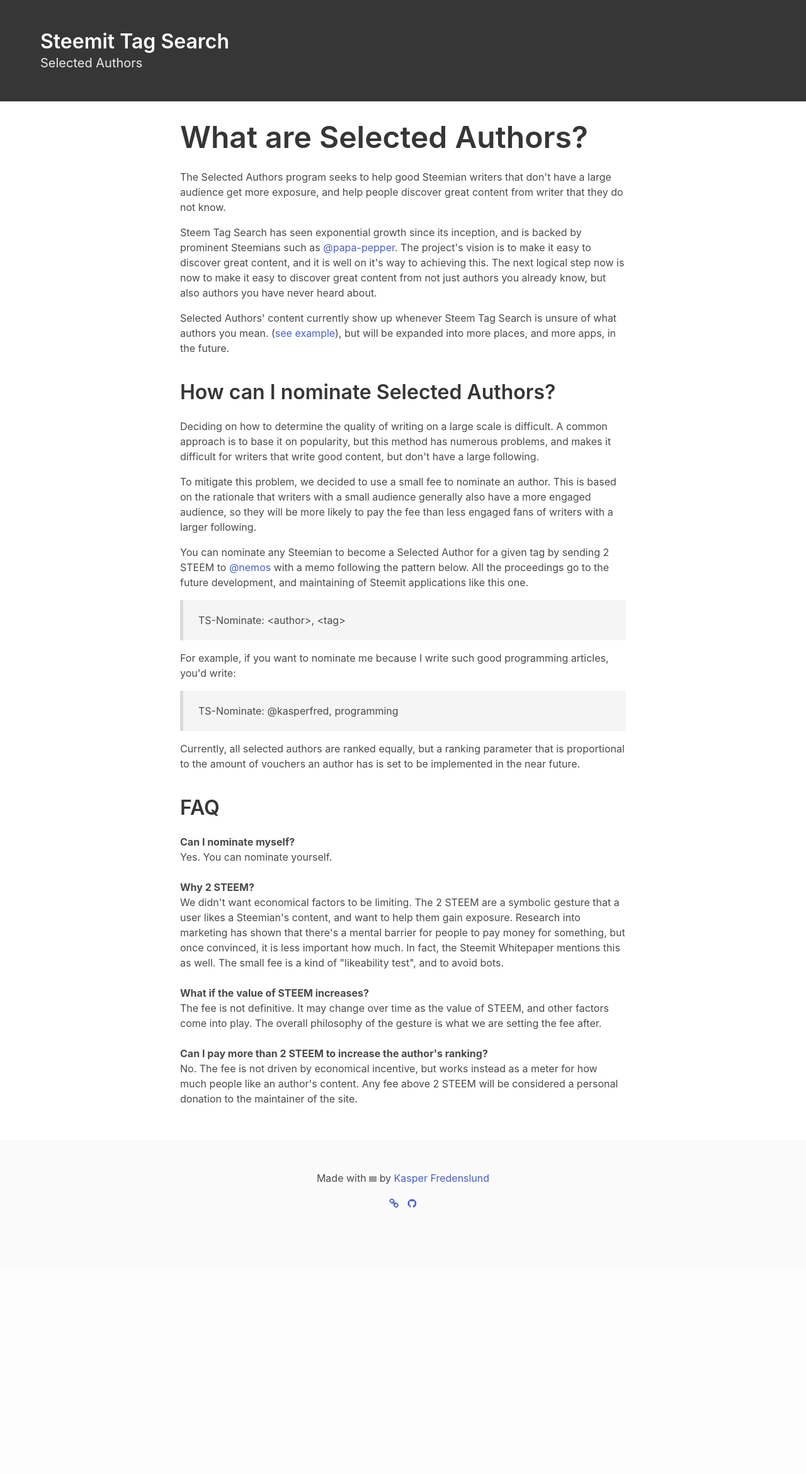
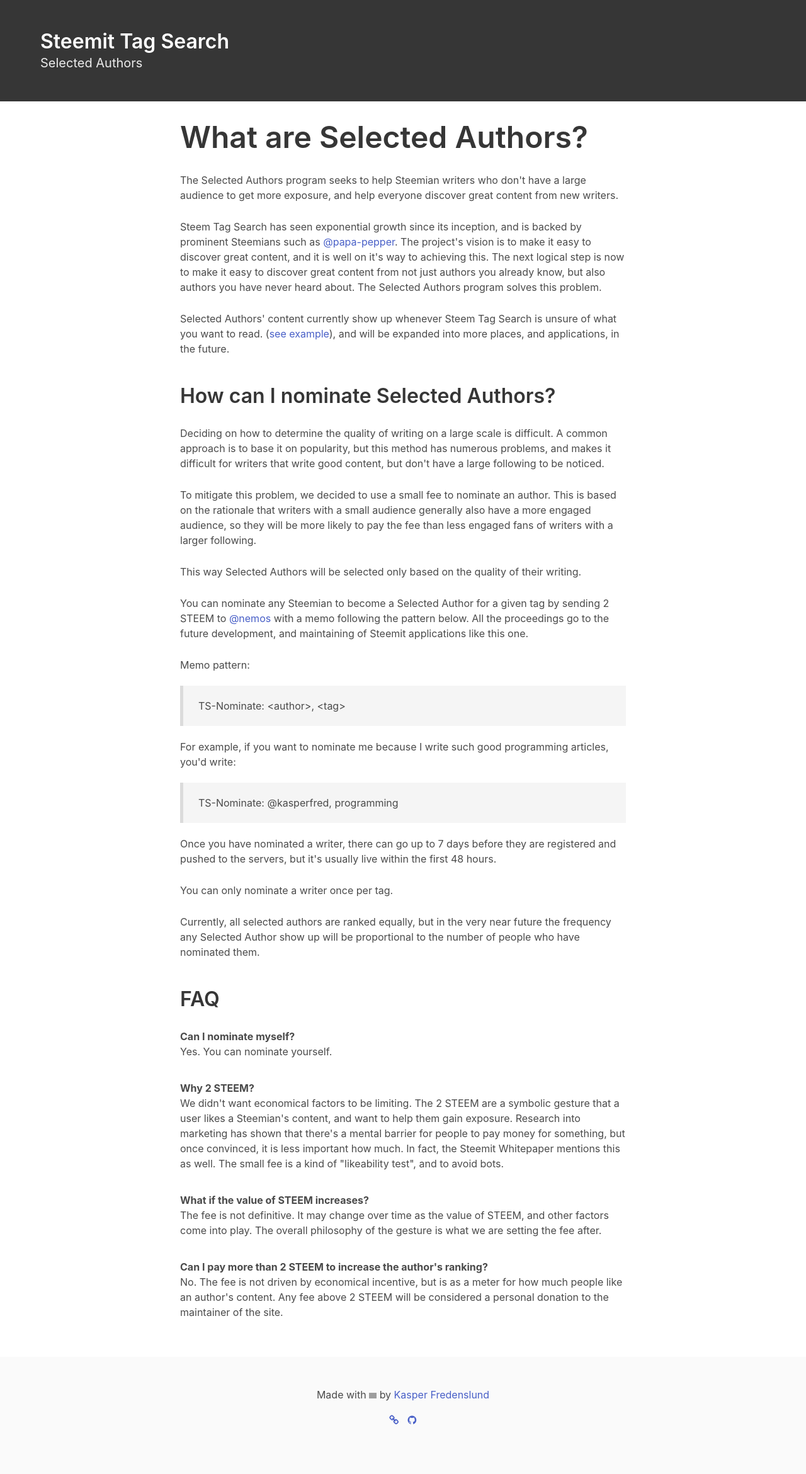
Before and after one commit to juanunix/steem-apps, a Flask app: page /tagsearch/selected-authors in a window 1280 px wide. Shown: the top 2341 px of the page at 63% size. Before the commit the page ends 1918 px from the top, so only its background shows below. Run offline with Flask 2, Linux system fonts and the light colour scheme; some libraries are stand-ins or nearby versions.

Commit message:
v1.1.1 hotifx

```diff
--- a/templates/base.html
+++ b/templates/base.html
@@ -46,7 +46,16 @@
 			padding: 30px;
 		}
 
+		.article p{
+			padding: 5px 0;
+		}
 
+		.article ul {
+			padding: 10px 0;
+		}
+		.article li {
+			padding: 5px 10px;
+		}
 		.content h3:not(:first-child) {
     		margin-top: 0;
     	}
--- a/templates/selected_authors.html
+++ b/templates/selected_authors.html
@@ -16,19 +16,27 @@
 </section>
 <section class="article content">
 	<h1 class="title is-1">What are Selected Authors?</h1>
-	<p>The Selected Authors program seeks to help good Steemian writers that don't have a large audience get more exposure, and help people discover great content from writer that they do not know.</p>
-  <p>Steem Tag Search has seen exponential growth since its inception, and is backed by prominent Steemians such as <a target="_blank" href="https://steemit.com/@papa-pepper">@papa-pepper</a>. The project's vision is to make it easy to discover great content, and it is well on it's way to achieving this. The next logical step now is now to make it easy to discover great content from not just authors you already know, but also authors you have never heard about.</p>
-  <p>Selected Authors' content currently show up whenever Steem Tag Search is unsure of what authors you mean. (<a target="_blank" href="{{url_for('tagsearch')}}?tag=steem+programming&author=">see example</a>), but will be expanded into more places, and more apps, in the future.</p><br>
+	<p>The Selected Authors program seeks to help Steemian writers who don't have a large audience to get more exposure, and help everyone discover great content from new writers.</p>
+  <p>Steem Tag Search has seen exponential growth since its inception, and is backed by prominent Steemians such as <a target="_blank" href="https://steemit.com/@papa-pepper">@papa-pepper</a>. The project's vision is to make it easy to discover great content, and it is well on it's way to achieving this. The next logical step is now to make it easy to discover great content from not just authors you already know, but also authors you have never heard about. The Selected Authors program solves this problem.</p>
+  <p>Selected Authors' content currently show up whenever Steem Tag Search is unsure of what you want to read. (<a target="_blank" href="{{url_for('tagsearch')}}?tag=steem+programming&author=">see example</a>), and will be expanded into more places, and applications, in the future.</p><br>
   <h3 class="title is-3">How can I nominate Selected Authors?</h3>
-  <p>Deciding on how to determine the quality of writing on a large scale is difficult. A common approach is to base it on popularity, but this method has numerous problems, and makes it difficult for writers that write good content, but don't have a large following.
-  </p><p>
+  <p>Deciding on how to determine the quality of writing on a large scale is difficult. A common approach is to base it on popularity, but this method has numerous problems, and makes it difficult for writers that write good content, but don't have a large following to be noticed.
+  </p>
+  <p>
     To mitigate this problem, we decided to use a small fee to nominate an author. This is based on the rationale that writers with a small audience generally also have a more engaged audience, so they will be more likely to pay the fee than less engaged fans of writers with a larger following.
-  </p><p>You can nominate any Steemian to become a Selected Author for a given tag by sending 2 STEEM to <a href="https://steemit.com/@nemos">@nemos</a> with a memo following the pattern below. All the proceedings go to the future development, and maintaining of Steemit applications like this one.
   </p>
+  <p>
+    This way Selected Authors will be selected only based on the quality of their writing.
+  </p>
+  <p>You can nominate any Steemian to become a Selected Author for a given tag by sending 2 STEEM to <a href="https://steemit.com/@nemos">@nemos</a> with a memo following the pattern below. All the proceedings go to the future development, and maintaining of Steemit applications like this one.
+  </p>
+  <p>Memo pattern:</p>
   <blockquote>TS-Nominate: &lt;author&gt;, &lt;tag&gt;</blockquote>
   <p>For example, if you want to nominate me because I write such good programming articles, you'd write:</p>
   <blockquote>TS-Nominate: @kasperfred, programming</blockquote>
-  <p>Currently, all selected authors are ranked equally, but a ranking parameter that is proportional to the amount of vouchers an author has is set to be implemented in the near future. </p><br>
+  <p>Once you have nominated a writer, there can go up to 7 days before they are registered and pushed to the servers, but it's usually live within the first 48 hours.</p>
+  <p>You can only nominate a writer once per tag.</p>
+  <p>Currently, all selected authors are ranked equally, but in the very near future the frequency any Selected Author show up will be proportional to the number of people who have nominated them. </p><br>
   <h3 class="title is-3">FAQ</h3>
   <div><p><b>Can I nominate myself?</b>
     <br>Yes. You can nominate yourself.
@@ -43,7 +51,7 @@
   </p></div>
   <br>
   <div><p><b>Can I pay more than 2 STEEM to increase the author's ranking?</b>
-    <br>No. The fee is not driven by economical incentive, but works instead as a meter for how much people like an author's content. Any fee above 2 STEEM will be considered a personal donation to the maintainer of the site.
+    <br>No. The fee is not driven by economical incentive, but is as a meter for how much people like an author's content. Any fee above 2 STEEM will be considered a personal donation to the maintainer of the site.
   </p></div>
 
   <br>
```
